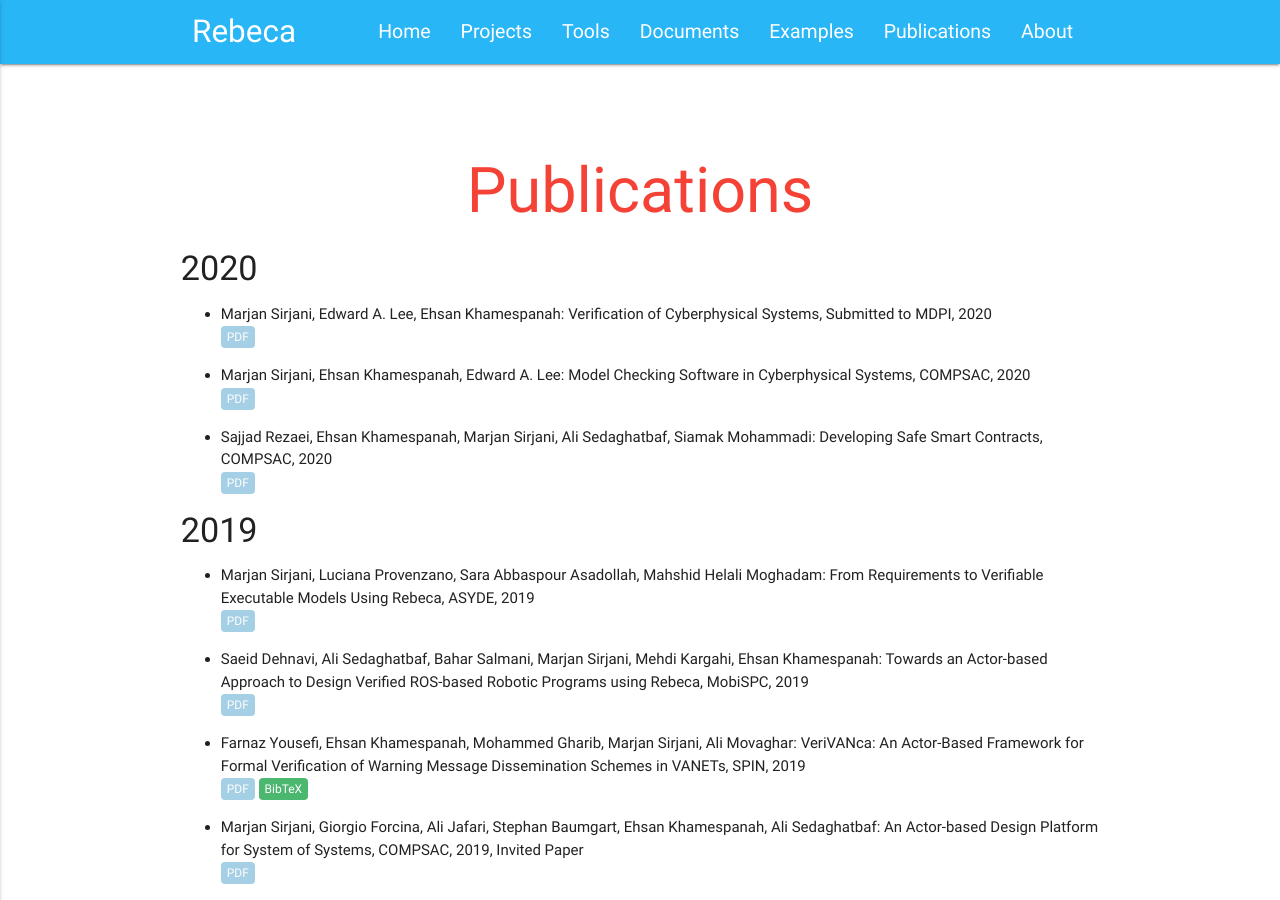
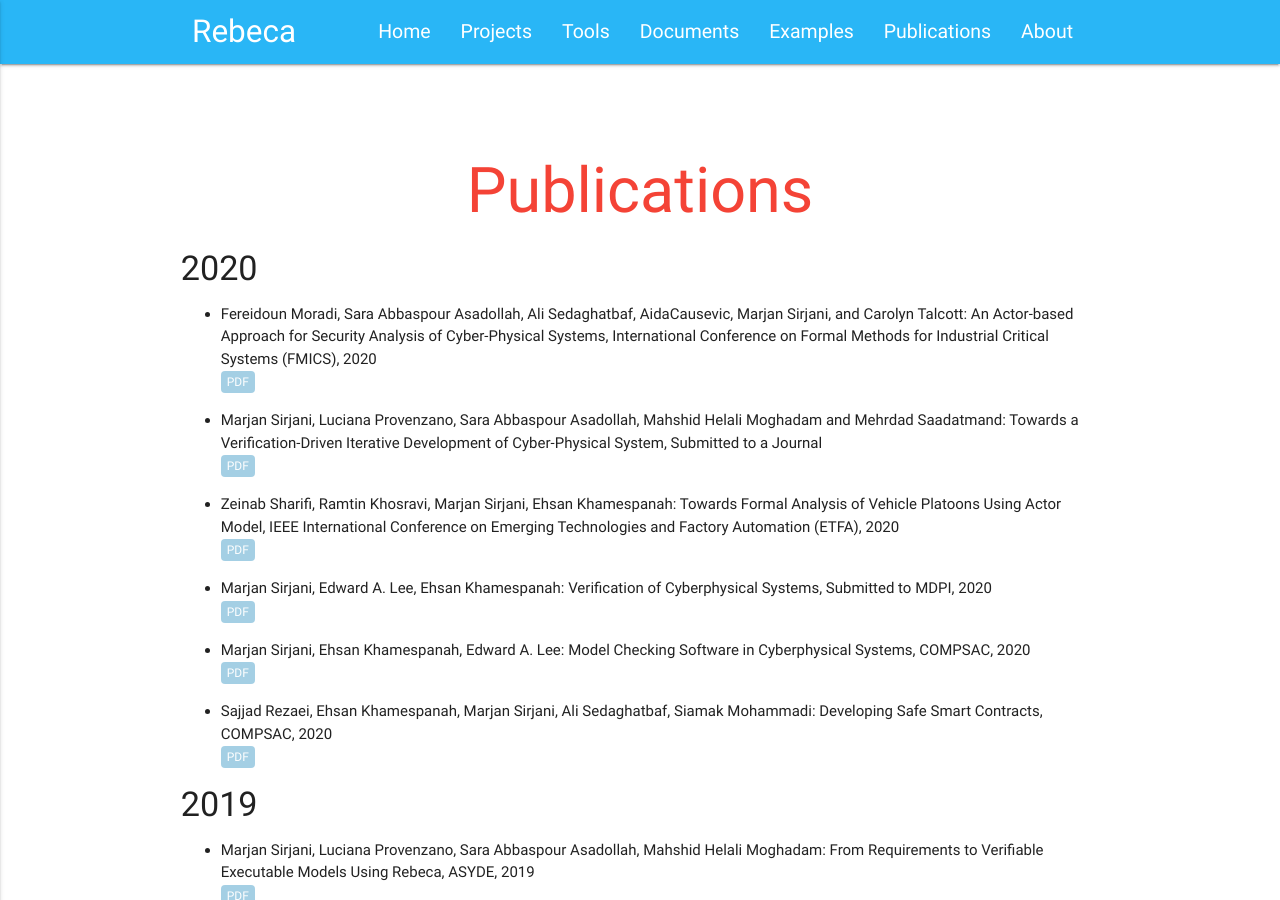
Before and after one commit to rebeca-lang/rebeca-lang.github.io, a Jekyll site: the page built from publications.md, in a window 1280 px wide and 900 px high. Built offline with Jekyll 4.4.1, drawn with Linux system fonts in a browser that asks for light colours.

Commit message:
Three new papers are added to 2020 papers.

```diff
--- a/publications.md
+++ b/publications.md
@@ -6,6 +6,21 @@ redirect_from: "/wiki/pmwiki.php/Rebeca/Publications"
 ---
 
 #### 2020
+
+- Fereidoun Moradi, Sara Abbaspour Asadollah, Ali Sedaghatbaf, AidaCausevic, Marjan Sirjani, and Carolyn Talcott: An Actor-based Approach for Security Analysis of Cyber-Physical Systems,
+International Conference on Formal Methods for Industrial Critical Systems (FMICS), 2020
+\\
+<a class="link link_pdf" href="/assets/papers/2020/An-Actor-based-Approach-for-Security-Analysis-of-Cyber-Physical-Systems-Conference.pdf">PDF</a>
+
+- Marjan Sirjani, Luciana Provenzano, Sara Abbaspour Asadollah, Mahshid Helali Moghadam and Mehrdad Saadatmand: Towards a Verification-Driven Iterative Development of Cyber-Physical System,
+Submitted to a Journal
+\\
+<a class="link link_pdf" href="/assets/papers/2020/Towards-a-Verification-Driven-Iterative-Development-of-Cyber-Physical-System.pdf">PDF</a>
+
+- Zeinab Sharifi, Ramtin Khosravi, Marjan Sirjani, Ehsan Khamespanah: Towards Formal Analysis of Vehicle Platoons Using Actor Model, IEEE International Conference on Emerging Technologies and Factory Automation (ETFA), 2020
+\\
+<a class="link link_pdf" href="/assets/papers/2020/Towards-Formal-Analysis-of-Vehicle-Platoons-Using-Actor-Model.pdf">PDF</a>
+
 - Marjan Sirjani, Edward A. Lee, Ehsan Khamespanah: Verification of Cyberphysical Systems, Submitted to MDPI, 2020
 \\
 <a class="link link_pdf" href="/assets/papers/2020/Verification-of-Cyberphysical-Systems.pdf">PDF</a>
```
Also changed, not shown: 3 other files.
